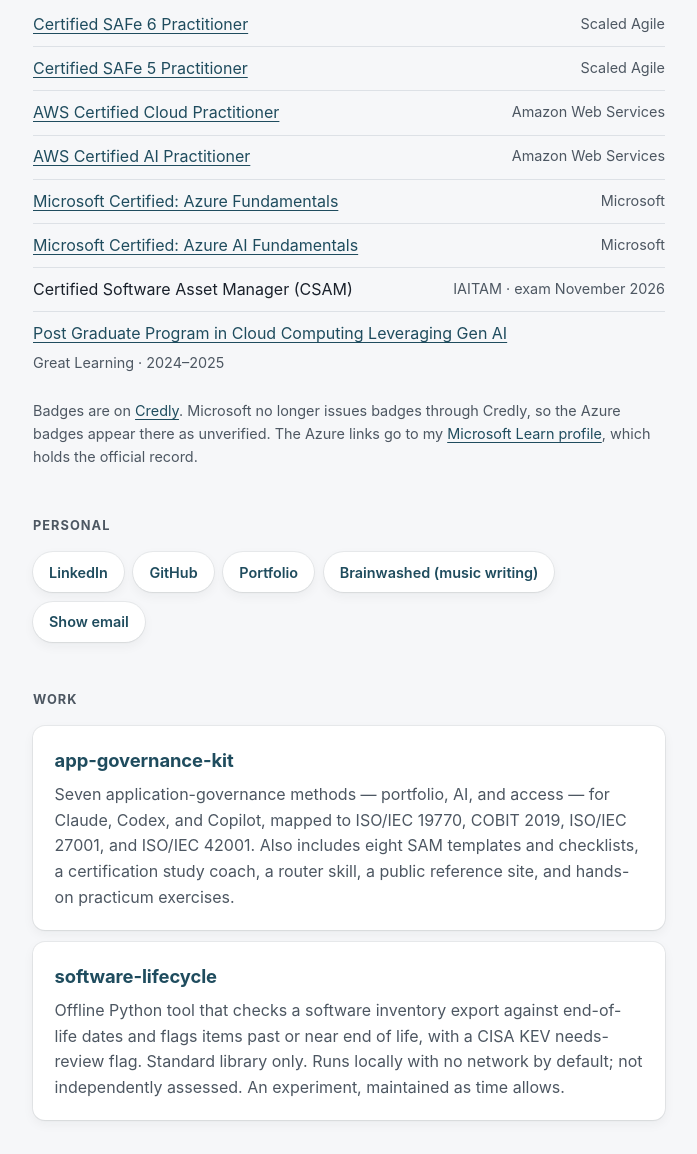
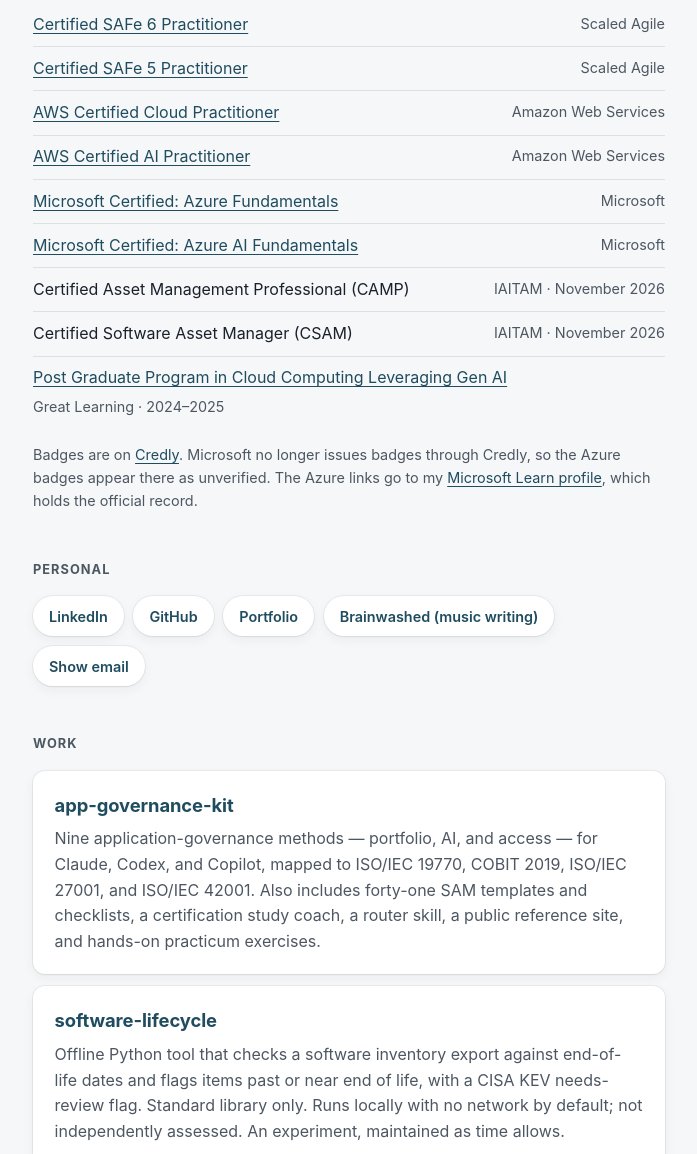
Before and after one commit to evemcgivern/evemcgivern.github.io, a plain HTML site: page index.html in a window 1280 px wide. Shown: the part 2204-3358 px from the top of the page, without its empty margins (291-988 px from the left). Drawn offline with Linux system fonts and the light colour scheme.

Commit message:
docs(certs): list CAMP and earned CSAM (#32)
* docs(certs): list CAMP and earned CSAM

Both are November 2026. CSAM moves from exam scheduled to earned. Fixes #31

Co-Authored-By: Claude Sonnet 5.5 <noreply@anthropic.com>
Claude-Session: https://claude.ai/code/session_011jjas1dUnmqvWXNccvmVB7

* docs(kit): update method and template counts

The kit now has nine methods and forty-one SAM templates and checklists. index.html and llms.txt stay consistent. Fixes #31

Co-Authored-By: Claude Sonnet 5.5 <noreply@anthropic.com>
Claude-Session: https://claude.ai/code/session_011jjas1dUnmqvWXNccvmVB7

---------

Co-authored-by: Claude Sonnet 5.5 <noreply@anthropic.com>

```diff
--- a/index.html
+++ b/index.html
@@ -596,7 +596,8 @@ footer p { margin: 0; text-wrap: pretty; }
       <li><a href="https://www.credly.com/badges/91b47b64-4efd-4821-aa88-6ddafc5d7605">AWS Certified AI Practitioner</a><span>Amazon Web Services</span></li>
       <li><a href="https://learn.microsoft.com/en-us/users/evemcgivern/credentials/certification/azure-fundamentals">Microsoft Certified: Azure Fundamentals</a><span>Microsoft</span></li>
       <li><a href="https://learn.microsoft.com/en-us/users/evemcgivern/credentials/certification/azure-ai-fundamentals">Microsoft Certified: Azure AI Fundamentals</a><span>Microsoft</span></li>
-      <li>Certified Software Asset Manager (CSAM)<span>IAITAM · exam November 2026</span></li>
+      <li>Certified Asset Management Professional (CAMP)<span>IAITAM · November 2026</span></li>
+      <li>Certified Software Asset Manager (CSAM)<span>IAITAM · November 2026</span></li>
       <li><a href="https://www.mygreatlearning.com/eportfolio/eve-mcgivern">Post Graduate Program in Cloud Computing Leveraging Gen AI</a><span>Great Learning · 2024–2025</span></li>
     </ul>
     <p class="meta-line">Badges are on <a href="https://www.credly.com/users/eve-mcgivern">Credly</a>. Microsoft no longer issues badges through Credly, so the Azure badges appear there as unverified. The Azure links go to my <a href="https://learn.microsoft.com/en-us/users/evemcgivern/credentials">Microsoft Learn profile</a>, which holds the official record.</p>
@@ -622,7 +623,7 @@ footer p { margin: 0; text-wrap: pretty; }
     <div class="cards">
       <a class="project-card" href="https://evemcgivern.github.io/app-governance-kit/">
         <h3>app-governance-kit</h3>
-        <p>Seven application-governance methods — portfolio, AI, and access — for Claude, Codex, and Copilot, mapped to ISO/IEC 19770, COBIT 2019, ISO/IEC 27001, and ISO/IEC 42001. Also includes eight SAM templates and checklists, a certification study coach, a router skill, a public reference site, and hands-on practicum exercises.</p>
+        <p>Nine application-governance methods — portfolio, AI, and access — for Claude, Codex, and Copilot, mapped to ISO/IEC 19770, COBIT 2019, ISO/IEC 27001, and ISO/IEC 42001. Also includes forty-one SAM templates and checklists, a certification study coach, a router skill, a public reference site, and hands-on practicum exercises.</p>
       </a>
       <a class="project-card" href="https://evemcgivern.github.io/software-lifecycle/">
         <h3>software-lifecycle</h3>
```
Also changed, not shown: llms.txt.
